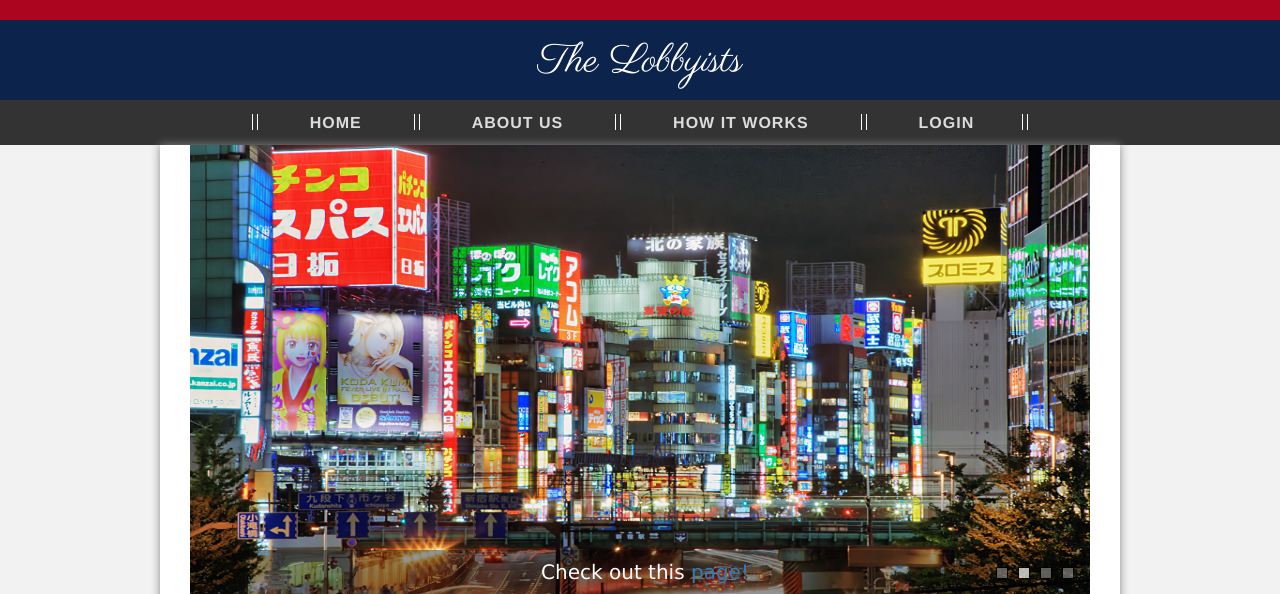
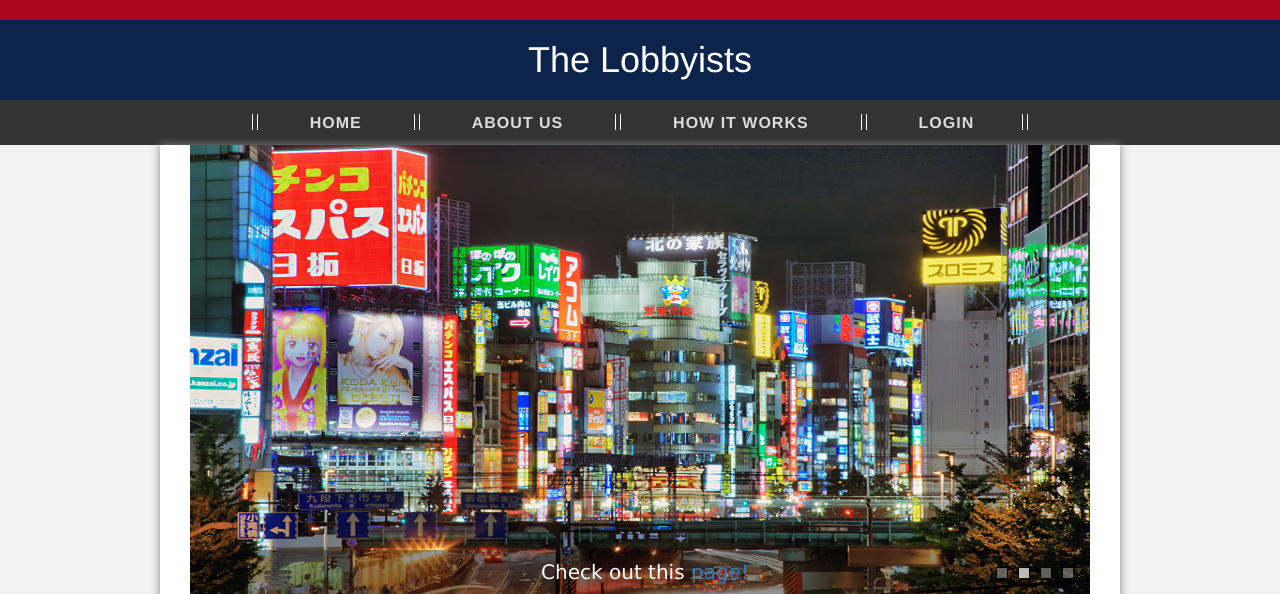
Before and after one commit to pjs33/HackArizona, a PHP site: page /HackArizona/ in a window 1280 px wide. Shown: the top 594 px of the page. Run offline with PHP 8.4, Linux system fonts and the light colour scheme.

Commit message:
annnddd final change for the night!

```diff
--- a/css/styles/indexstyle.css
+++ b/css/styles/indexstyle.css
@@ -2,12 +2,6 @@
 
 body {
     background-color:#f2f2f2;
-}
-
-#page-title {
-    font-family: 'Parisienne', cursive;
-    font-size: 30pt;
-    font-weight: 400;
 }
 
 #bodyContent {
--- a/index.php
+++ b/index.php
@@ -4,7 +4,6 @@
     <meta charset="utf-8">
     <meta http-equiv="X-UA-Compatible" content="IE=edge">
     <meta name="viewport" content="width=device-width, initial-scale=1">
-    <link href='https://fonts.googleapis.com/css?family=Parisienne' rel='stylesheet' type='text/css'>
     <!-- The above 3 meta tags *must* come first in the head; any other head content must come *after* these tags -->
     <title>The Lobbyists</title>
 
```
Also changed, not shown: issue_view.php (+8 -1 lines).
